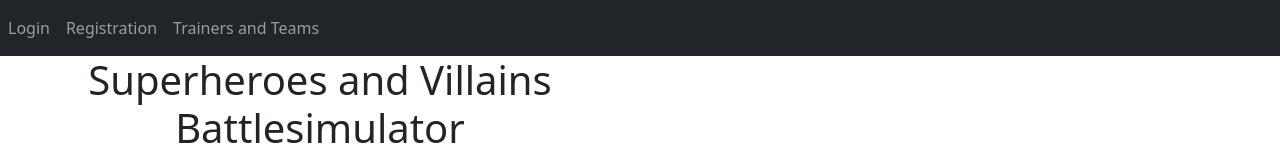
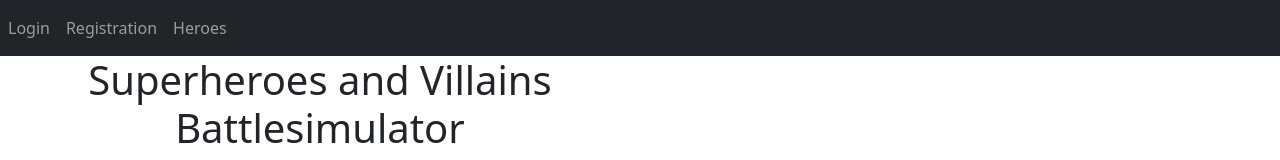
Before and after one commit to JavaFS220404/project2-Amplifier-Frontend, an Angular app: page / in a window 1280 px wide. Shown: the top 160 px of the page. Built offline with nearby package versions, Linux system fonts and the light colour scheme.

Commit message:
Small changes

```diff
--- a/src/app/components/nav-bar/nav-bar.component.html
+++ b/src/app/components/nav-bar/nav-bar.component.html
@@ -7,7 +7,7 @@
             <a class="nav-link" routerLinkActive="active" routerLink="/register">Registration</a>
         </li>
         <li class="nav-item">
-            <a class="nav-link" routerLinkActive="active" routerLink="/heroes">Trainers and Teams</a>
+            <a class="nav-link" routerLinkActive="active" routerLink="/heroes">Heroes</a>
         </li>
     </ul>
 </nav>
```
